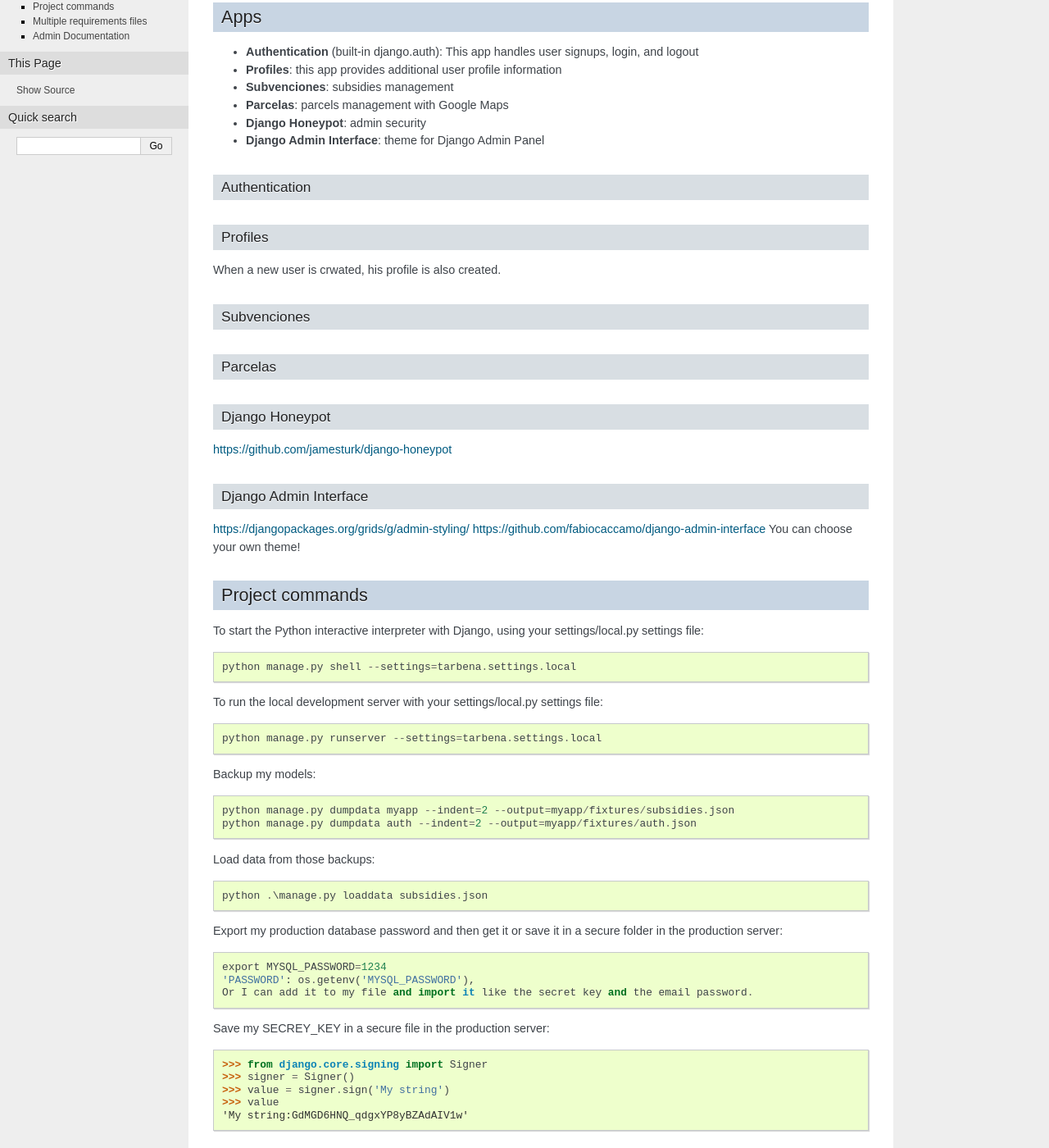
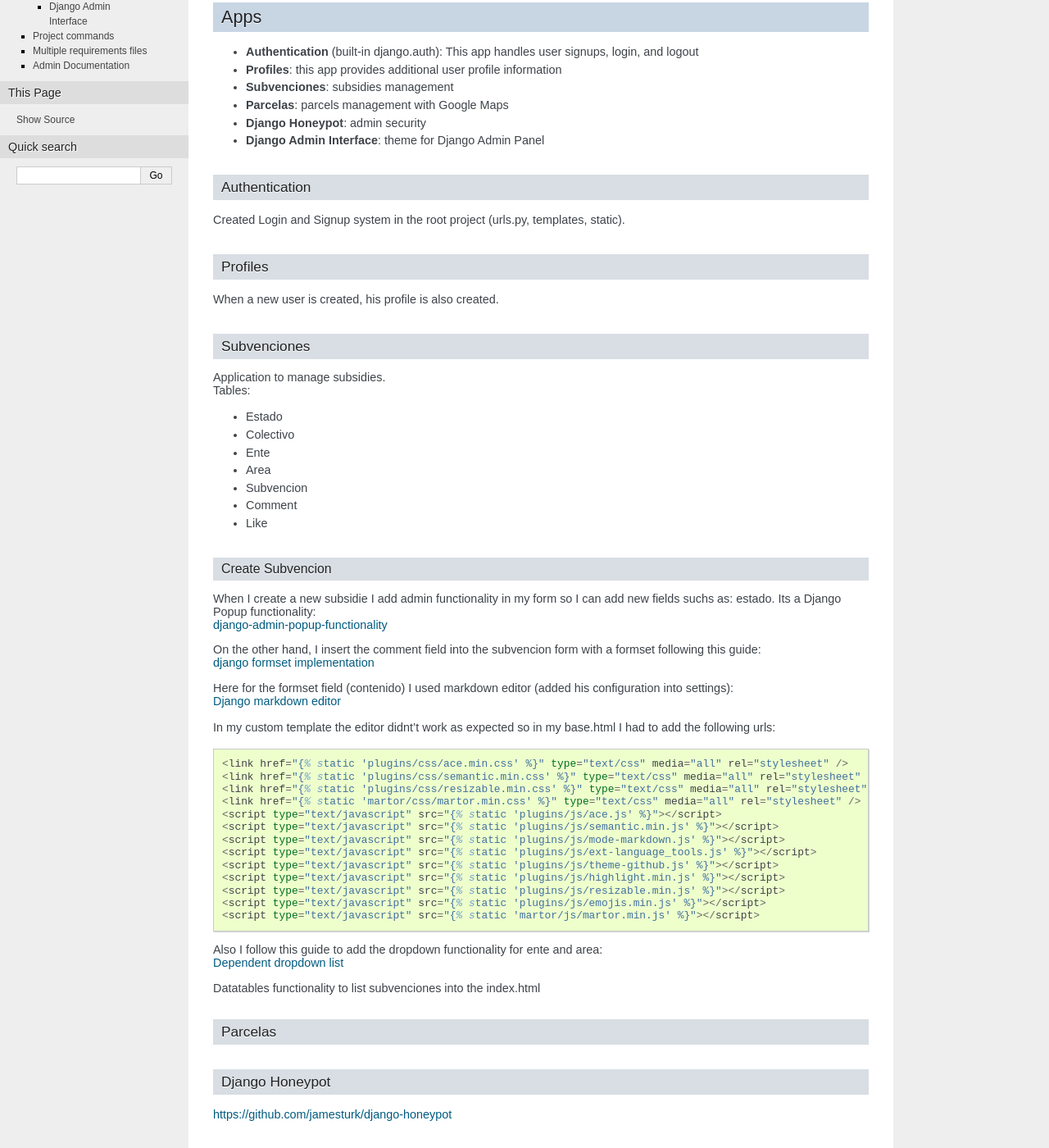
Before and after one commit to amosISA/tarbena_app, a Sphinx documentation site: the page built from docs/architecture.rst, in a window 1280 px wide and 1400 px high, scrolled down 289 px. Shown: the whole window at 82% size. Built offline with Sphinx 7.4.7, drawn with Linux system fonts in a browser that asks for light colours.

Commit message:
Added some changes to docs and requirements

```diff
--- a/docs/architecture.rst
+++ b/docs/architecture.rst
@@ -19,13 +19,61 @@ Apps
 
 Authentication
 ^^^^^^^^^^^^^^
+Created Login and Signup system in the root project (urls.py, templates, static).
 
 Profiles
 ^^^^^^^^
-When a new user is crwated, his profile is also created.
+When a new user is created, his profile is also created.
 
 Subvenciones
 ^^^^^^^^^^^^
+| Application to manage subsidies.
+| Tables:
+
+- Estado
+- Colectivo
+- Ente
+- Area
+- Subvencion
+- Comment
+- Like
+
+Create Subvencion
+"""""""""""""""""
+| When I create a new subsidie I add admin functionality in my form so I can add new fields suchs as: estado. Its a Django Popup functionality:
+| `django-admin-popup-functionality <https://stackoverflow.com/questions/2347582/django-admin-popup-functionality>`_
+
+
+| On the other hand, I insert the comment field into the subvencion form with a formset following this guide:
+| `django formset implementation <http://pythonpiura.org/posts/implementando-django-formsets/>`_
+
+
+| Here for the formset field (contenido) I used markdown editor (added his configuration into settings):
+| `Django markdown editor <https://github.com/agusmakmun/django-markdown-editor>`_
+
+In my custom template the editor didnt't work as expected so in my base.html I had to add the following urls::
+
+    <link href="{% static 'plugins/css/ace.min.css' %}" type="text/css" media="all" rel="stylesheet" />
+    <link href="{% static 'plugins/css/semantic.min.css' %}" type="text/css" media="all" rel="stylesheet" />
+    <link href="{% static 'plugins/css/resizable.min.css' %}" type="text/css" media="all" rel="stylesheet" />
+    <link href="{% static 'martor/css/martor.min.css' %}" type="text/css" media="all" rel="stylesheet" />
+    <script type="text/javascript" src="{% static 'plugins/js/ace.js' %}"></script>
+    <script type="text/javascript" src="{% static 'plugins/js/semantic.min.js' %}"></script>
+    <script type="text/javascript" src="{% static 'plugins/js/mode-markdown.js' %}"></script>
+    <script type="text/javascript" src="{% static 'plugins/js/ext-language_tools.js' %}"></script>
+    <script type="text/javascript" src="{% static 'plugins/js/theme-github.js' %}"></script>
+    <script type="text/javascript" src="{% static 'plugins/js/highlight.min.js' %}"></script>
+    <script type="text/javascript" src="{% static 'plugins/js/resizable.min.js' %}"></script>
+    <script type="text/javascript" src="{% static 'plugins/js/emojis.min.js' %}"></script>
+    <script type="text/javascript" src="{% static 'martor/js/martor.min.js' %}"></script>
+
+
+
+| Also I follow this guide to add the dropdown functionality for ente and area:
+| `Dependent dropdown list <https://simpleisbetterthancomplex.com/tutorial/2018/01/29/how-to-implement-dependent-or-chained-dropdown-list-with-django.html>`_
+
+| Datatables functionality to list subvenciones into the index.html
+
 
 Parcelas
 ^^^^^^^^
@@ -36,9 +84,9 @@ Django Honeypot
 
 Django Admin Interface
 ^^^^^^^^^^^^^^^^^^^^^^
-`https://djangopackages.org/grids/g/admin-styling/ <https://djangopackages.org/grids/g/admin-styling/>`_
-`https://github.com/fabiocaccamo/django-admin-interface <https://github.com/fabiocaccamo/django-admin-interface>`_
-You can choose your own theme!
+| `https://djangopackages.org/grids/g/admin-styling/ <https://djangopackages.org/grids/g/admin-styling/>`_
+| `https://github.com/fabiocaccamo/django-admin-interface <https://github.com/fabiocaccamo/django-admin-interface>`_
+| You can choose your own theme!
 
 Project commands
 ----------------
--- a/docs/deployment.rst
+++ b/docs/deployment.rst
@@ -3,3 +3,8 @@ Secret files
 ============
 When deploying don't save the secret files into the project. Save them into a safe place and ignore them with gitignore.
 Thigs such as: database password, SECRET_KEY, email password, etc.
+
+When I use:
+install -r requirements/production.txt
+Check that in base.txt I have no debug toolbar and its in local.txt and also check that I have everyting from development server with:
+pip freeze -r requirements/base.txt
```
Also changed, not shown: 1 other file.
